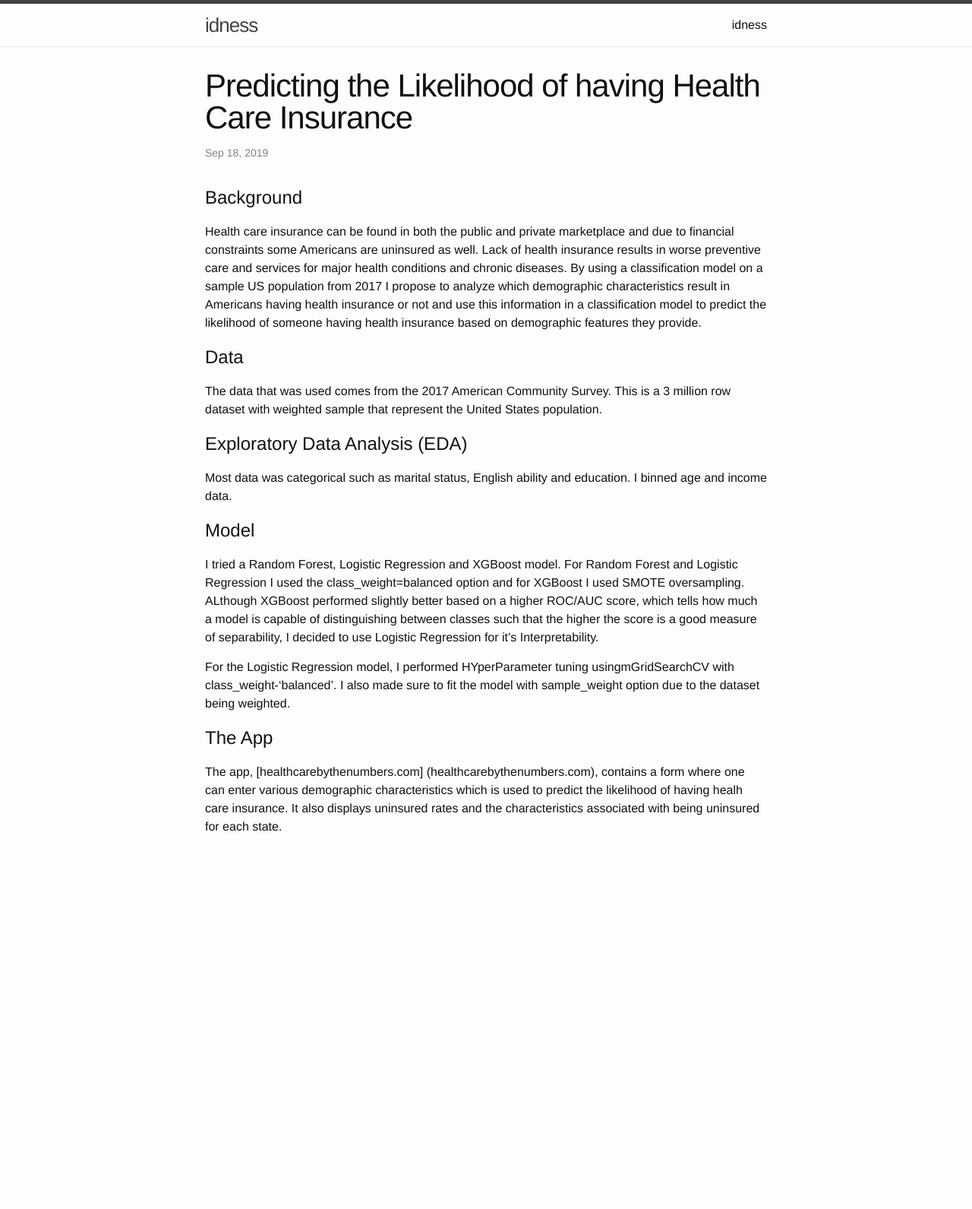
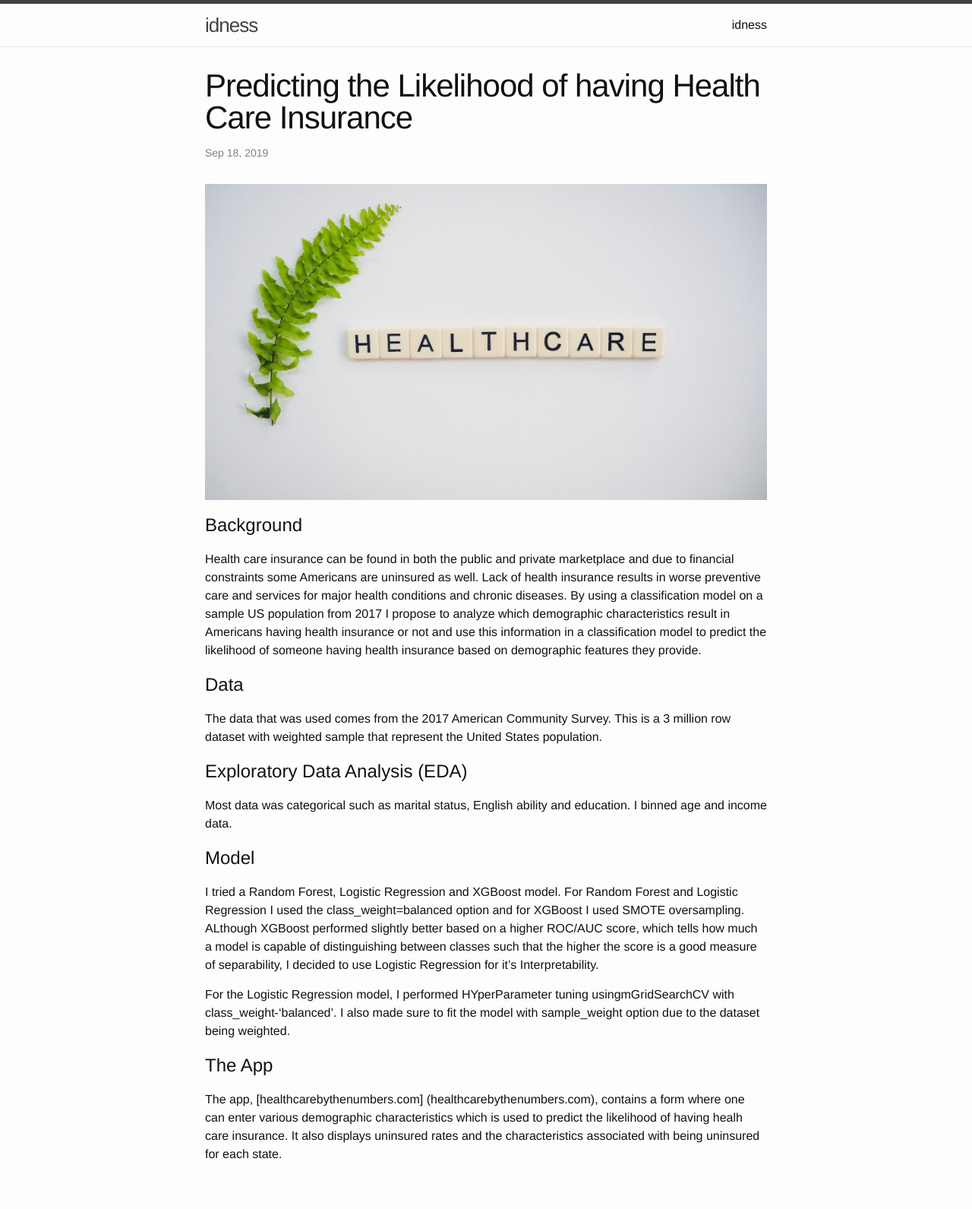
Before and after one commit to abalone23/abalone23.github.io, a Jekyll site: the page built from _posts/2019-09-18-predicting-health-care.markdown, in a window 1280 px wide. Shown: the whole page at 76% size. Built offline with Jekyll 4.4.1, drawn with Linux system fonts in a browser that asks for light colours; before the commit the page ends 1160 px from its top, so only the background shows below that.

Commit message:
added image

```diff
--- a/_posts/2019-09-18-predicting-health-care.markdown
+++ b/_posts/2019-09-18-predicting-health-care.markdown
@@ -4,6 +4,8 @@ title:  "Predicting the Likelihood of having Health Care Insurance"
 date:   2019-09-18 09:35:15 -0700
 categories: classification, machine learning
 ---
+![Healthcare]({{ site.url }}/assets/natasha-spencer-_hH0dC6A-FM-unsplash.jpg)
+
 # Background
 Health care insurance can be found in both the public and private marketplace and due to financial constraints some Americans are uninsured as well. Lack of health insurance results in worse preventive care and services for major health conditions and chronic diseases. By using a classification model on a sample US population from 2017 I propose to analyze which demographic characteristics result in Americans having health insurance or not and use this information in a classification model to predict the likelihood of someone having health insurance based on demographic features they provide.
 
```
Also changed, not shown: assets/natasha-spencer-_hH0dC6A-FM-unsplash.jpg (added).
